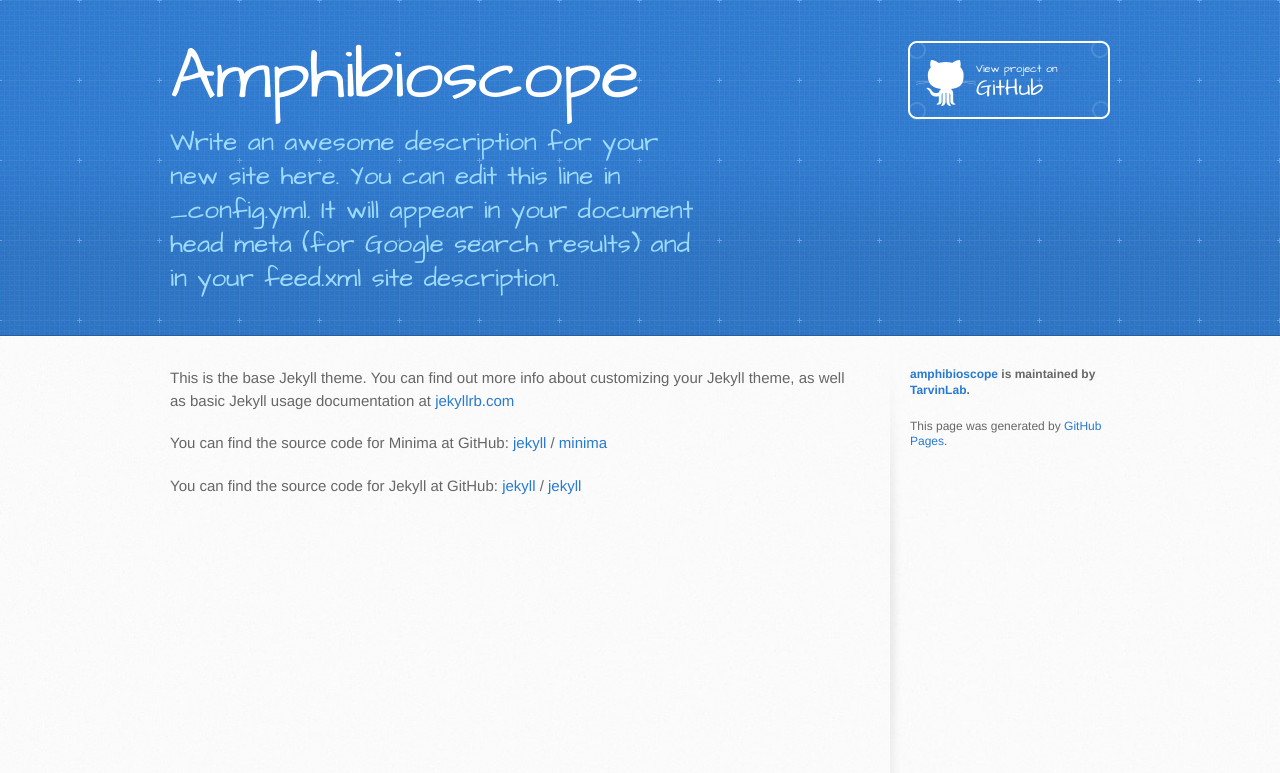
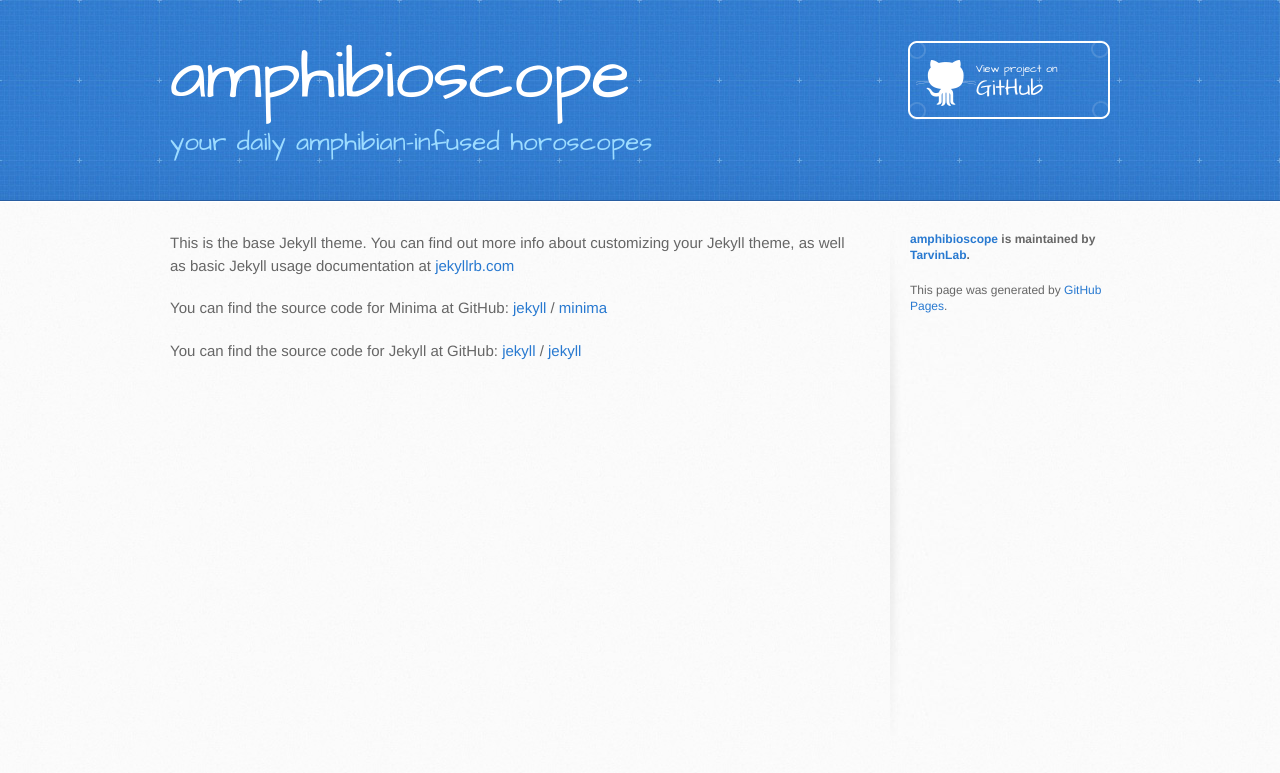
Before and after one commit to TarvinLab/amphibioscope, a Jekyll site: the page built from about.md, in a window 1280 px wide. Shown: the top 773 px of the page. Built offline with Jekyll 4.4.1, drawn with Linux system fonts in a browser that asks for light colours; our own code applies the rules of GitHub Pages for plain Markdown files.

Commit message:
update url

```diff
--- a/_config.yml
+++ b/_config.yml
@@ -13,14 +13,12 @@
 # you will see them accessed via {{ site.title }}, {{ site.email }}, and so on.
 # You can create any custom variable you would like, and they will be accessible
 # in the templates via {{ site.myvariable }}.
-title: Amphibioscope
+title: amphibioscope
 email: your-email@example.com
 description: >- # this means to ignore newlines until "baseurl:"
-  Write an awesome description for your new site here. You can edit this
-  line in _config.yml. It will appear in your document head meta (for
-  Google search results) and in your feed.xml site description.
+  your daily amphibian-infused horoscopes
 baseurl: "" # the subpath of your site, e.g. /blog
-url: "" # the base hostname & protocol for your site, e.g. http://example.com
+url: "http://tarvinlab.github.io" # the base hostname & protocol for your site, e.g. http://example.com
 twitter_username: amphibioscope
 github_username:  TarvinLab
 
```
Also changed, not shown: index.md (+0 -1 lines), 4 other files.
